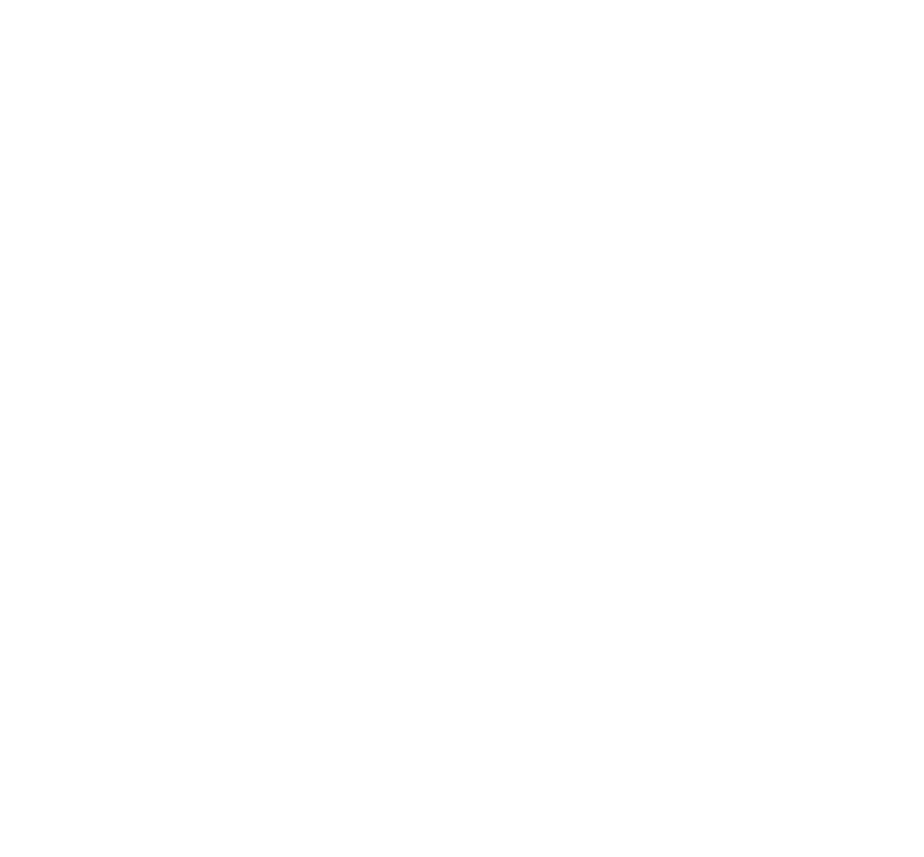
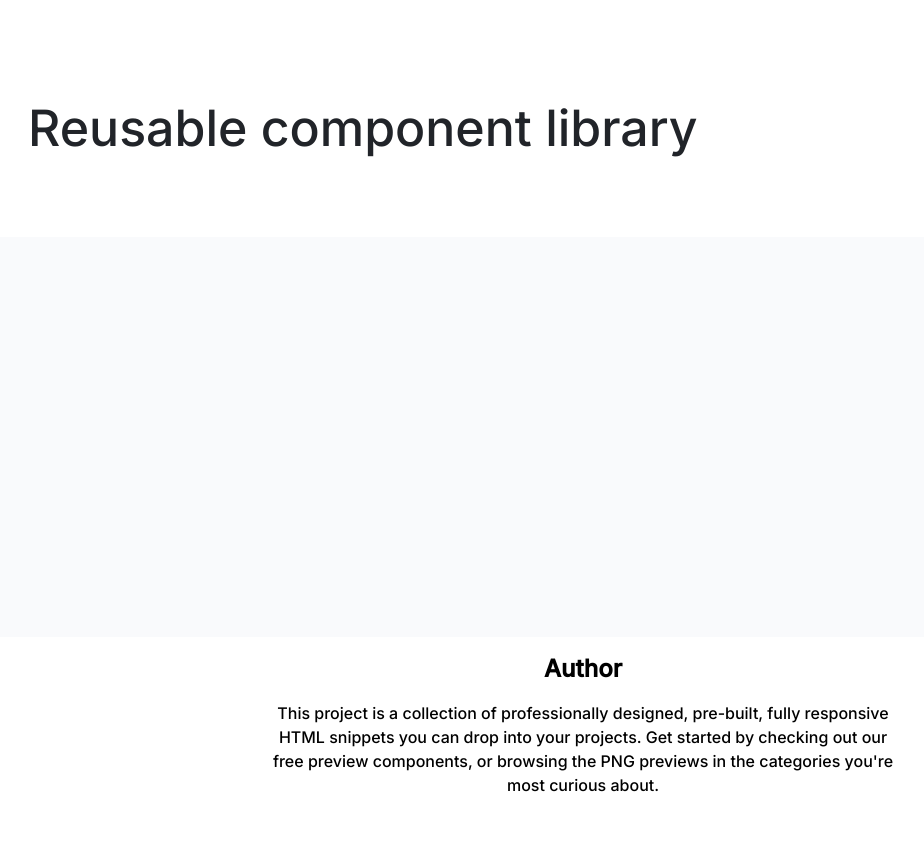
Before and after one commit to js-tasks-ru/htmlcss-20220317_alekevge, a website: page index.html in a window 1280 px wide. Shown: the whole page, without its empty margins (57-981 px from the left). Before the commit the page ends 800 px from the top, so only its background shows below. Drawn offline with Linux system fonts and the light colour scheme.

Commit message:
main page

```diff
--- a/assets/css/main.css
+++ b/assets/css/main.css
@@ -1,5 +1,11 @@
 @import '../fonts/fonts.css';
 @import 'normalize.css';
+
+@import '../../components/page/page.css';
+@import '../../components/preview/preview.css';
+@import '../../components/footer/footer.css';
+@import '../../components/header/header.css';
+@import '../../components/container/container.css';
 
 :root {
     --white: #ffffff;
@@ -12,6 +18,7 @@
     --grey-2: #DDE2E5;
     --grey-3: #ACB5BD;
     --grey-4: #495057;
+    --grey-5: #F9FAFC;
 
     --error: var(--red);
     --success: var(--blue);
@@ -23,6 +30,10 @@
     --secondary_hover: #5028C6;
 }
 
-* {
+/* * {
     font-family: 'Roboto', sans-serif;
+} */
+
+html, body{
+    height: 100%;
 }
--- /dev/null
+++ b/components/container/container.css
@@ -0,0 +1,4 @@
+.container{
+    max-width: 1110px;
+    margin: 0 auto;
+}
--- /dev/null
+++ b/components/footer/footer.css
@@ -0,0 +1,22 @@
+.footer{
+    height: 200px;
+    background-color: var(--white);
+    text-align: center;
+
+    /* Text */
+    font-family: 'Inter',sans-serif;
+    font-style: normal;
+    font-weight: 400;
+    font-size: 16px;
+    line-height: 24px;
+}
+
+.footer>.container{
+    max-width: 640px;
+}
+
+.footer__title{
+    font-weight: 500;
+    font-size: 38px;
+    line-height: 48px;
+}
--- /dev/null
+++ b/components/header/header.css
@@ -0,0 +1,14 @@
+.header{
+    padding: 96px 0 77px 0px;
+    background-color: var(--white);
+}
+
+.header_title{
+    font-family: 'Inter', sans-serif;
+    font-style: normal;
+    font-weight: 500;
+    font-size: 50px;
+    line-height: 64px;
+    color: var(--black);
+    margin: 0;
+}
--- /dev/null
+++ b/components/page/page.css
@@ -0,0 +1,3 @@
+.page{
+    height: 100%;
+}
--- /dev/null
+++ b/components/preview/preview.css
@@ -0,0 +1,4 @@
+.preview{
+    height: 400px;
+    background-color: var(--grey-5);
+}
--- a/index.html
+++ b/index.html
@@ -3,8 +3,33 @@
 <html lang="ru">
     <head>
         <link rel="stylesheet" href="./assets/css/main.css">
+        <link rel="preconnect" href="https://fonts.googleapis.com">
+        <link rel="preconnect" href="https://fonts.gstatic.com" crossorigin>
+        <link href="https://fonts.googleapis.com/css2?family=Inter:wght@500&display=swap" rel="stylesheet">
     </head>
+
     <body>
+        <div class="page">
+            <header class="header">
+                <div class="container">
+                    <h1 class="header_title">Reusable component library</h1>
+                </div>
+            </header>
 
+            <main class="preview">
+
+            </main>
+
+            <footer class="footer">
+                <div class="container">
+                    <h2 class="footer_title">
+                        Author
+                    </h2>
+                    <p>
+                        This project is a collection of professionally designed, pre-built, fully responsive HTML snippets you can drop into your projects. Get started by checking out our free preview components, or browsing the PNG previews in the categories you're most curious about.
+                    </p>
+                </div>
+            </footer>
+        </div>
     </body>
 </html>
```
